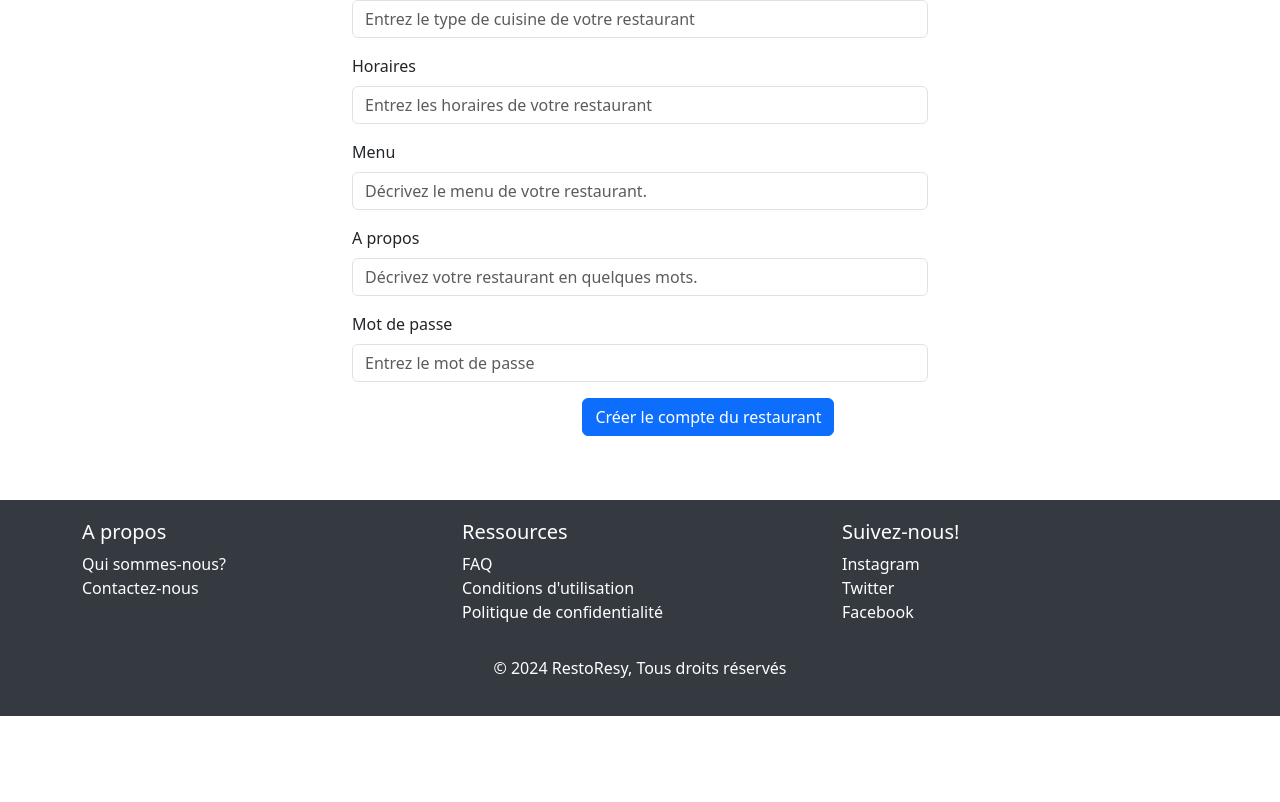
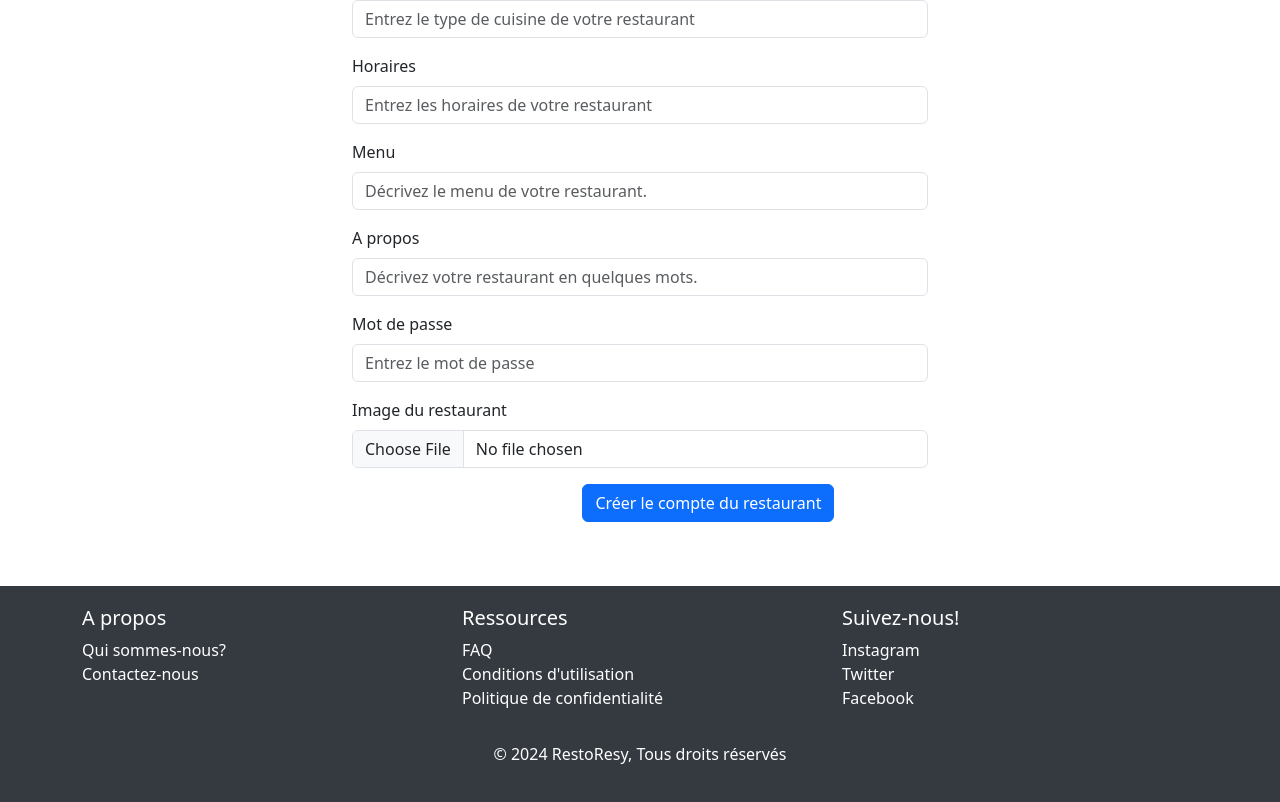
Before and after one commit to Nabil-Deve/restoresy-front, a React (Vite) app: page /signupresto in a window 1280 px wide. Shown: the part 508-1310 px from the top of the page. Before the commit the page ends 1224 px from the top, so only its background shows below. Built offline with nearby package versions, Linux system fonts and the light colour scheme.

Commit message:
ajout photo

```diff
--- a/src/pages/SignUpResto.jsx
+++ b/src/pages/SignUpResto.jsx
@@ -17,6 +17,25 @@ const SignUpResto = (props) => {
   const [about, setAbout] = useState("");
   const [password, setPassword] = useState("");
 
+  const [image, setImage] = useState(null);
+
+  const handleImage = (e) => {
+    const file = e.target.files[0];
+    if (file && file.type.substr(0, 5) === "image" && file.size < 1000000) {
+      setFileToBase(file);
+    } else {
+      alert("Invalid file. Please select an image under 1MB.");
+    }
+  };
+
+  const setFileToBase = (file) => {
+    const reader = new FileReader();
+    reader.readAsDataURL(file);
+    reader.onloadend = () => {
+      setImage(reader.result);
+    };
+  };
+
   const onRegisterResto = async () => {
     try {
       const res = await registerResto({
@@ -29,6 +48,7 @@ const SignUpResto = (props) => {
         menu,
         about,
         password,
+        image,
       });
 
       alert("Votre restaurant a bien été créé. Merci de vous connecter.");
@@ -129,6 +149,11 @@ const SignUpResto = (props) => {
             />
           </Form.Group>
 
+          <Form.Group className="mb-3">
+            <Form.Label>Image du restaurant</Form.Label>
+            <Form.Control type="file" onChange={handleImage} accept="image/*" />
+          </Form.Group>
+
           <Button variant="primary" onClick={onRegisterResto}>
             Créer le compte du restaurant
           </Button>
```
